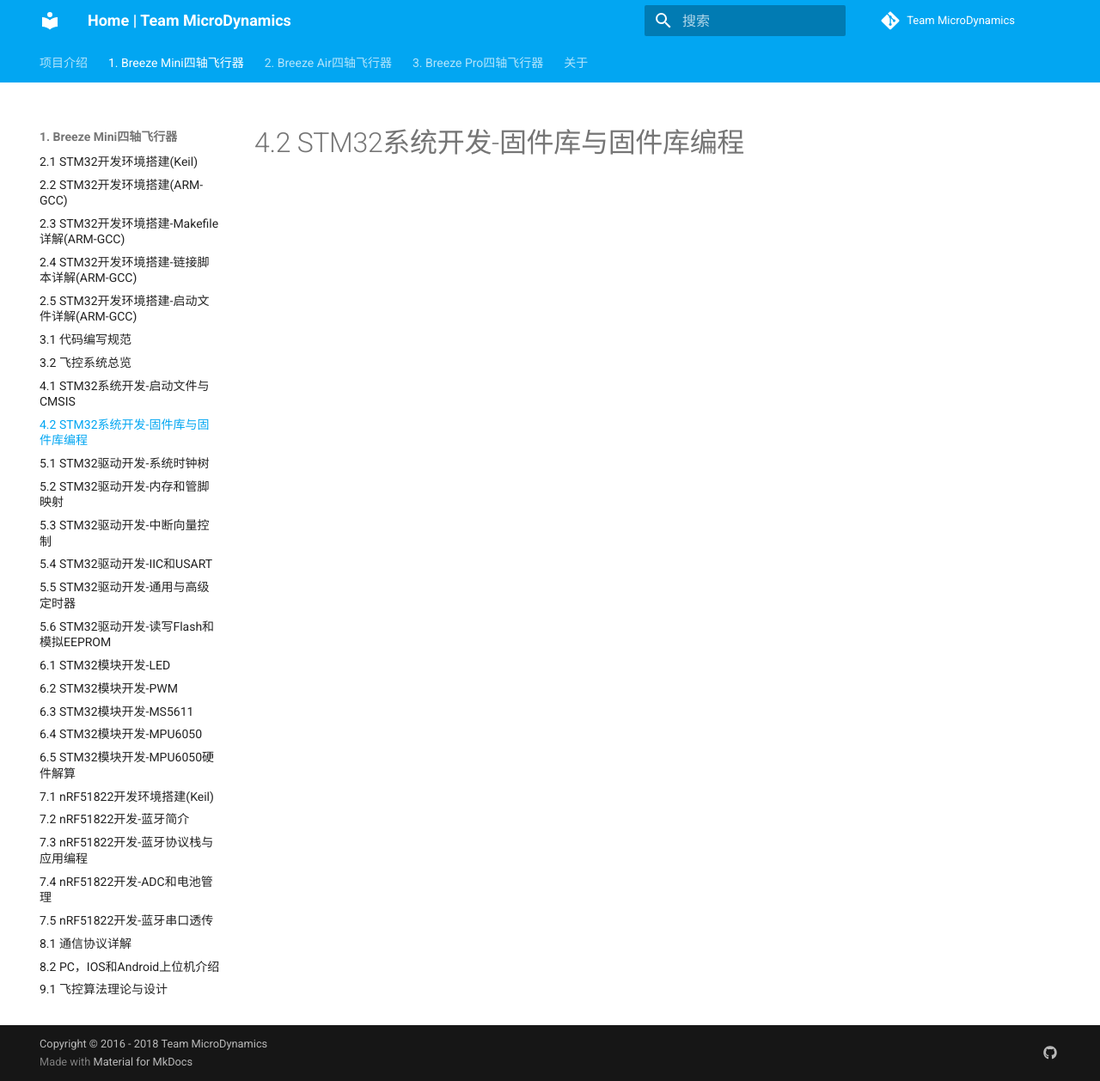
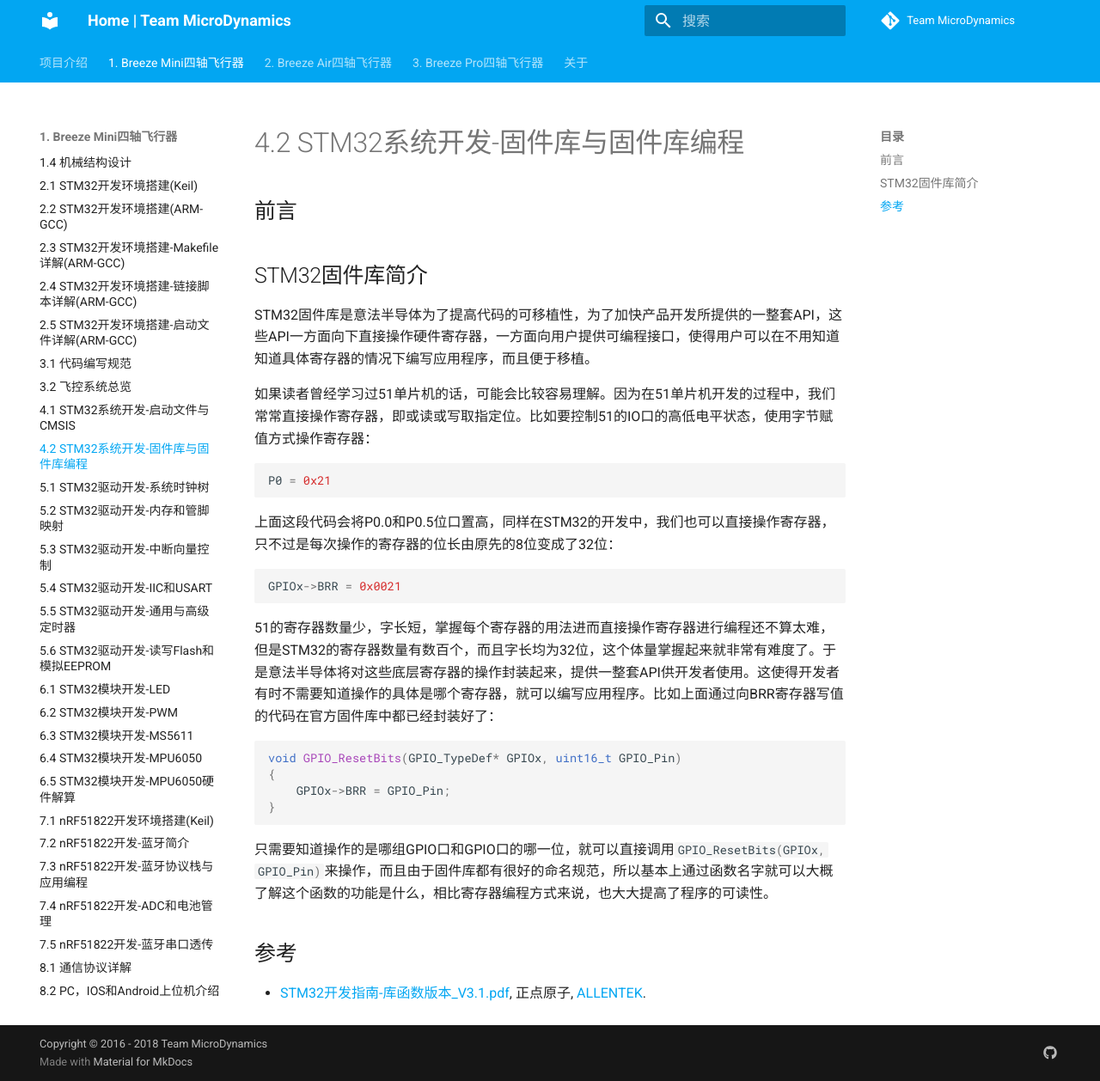
Before and after one commit to microdynamics/microdynamics_website_development, an MkDocs documentation site: the page built from docs/1. Breeze Mini四轴飞行器/4.2 STM32系统开发-固件库与固件库编程.md, in a window 1280 px wide and 1258 px high. Shown: the whole window at 86% size. Built offline with MkDocs 1.6.1 and Material for MkDocs 9.7.7, drawn with Linux system fonts in a browser that asks for light colours; comment, search, counter and statistics services are not loaded.

Commit message:
Add Firmware lib wiki

````diff
--- a/docs/1. Breeze Mini四轴飞行器/4.2 STM32系统开发-固件库与固件库编程.md
+++ b/docs/1. Breeze Mini四轴飞行器/4.2 STM32系统开发-固件库与固件库编程.md
@@ -1 +1,34 @@
 title: 4.2 STM32系统开发-固件库与固件库编程
+
+## 前言
+
+## STM32固件库简介
+
+STM32固件库是意法半导体为了提高代码的可移植性，为了加快产品开发所提供的一整套API，这些API一方面向下直接操作硬件寄存器，一方面向用户提供可编程接口，使得用户可以在不用知道知道具体寄存器的情况下编写应用程序，而且便于移植。
+
+如果读者曾经学习过51单片机的话，可能会比较容易理解。因为在51单片机开发的过程中，我们常常直接操作寄存器，即或读或写取指定位。比如要控制51的IO口的高低电平状态，使用字节赋值方式操作寄存器：
+
+```c
+P0 = 0x21
+```
+
+上面这段代码会将P0.0和P0.5位口置高，同样在STM32的开发中，我们也可以直接操作寄存器，只不过是每次操作的寄存器的位长由原先的8位变成了32位：
+
+```c
+GPIOx->BRR = 0x0021
+```
+
+51的寄存器数量少，字长短，掌握每个寄存器的用法进而直接操作寄存器进行编程还不算太难，但是STM32的寄存器数量有数百个，而且字长均为32位，这个体量掌握起来就非常有难度了。于是意法半导体将对这些底层寄存器的操作封装起来，提供一整套API供开发者使用。这使得开发者有时不需要知道操作的具体是哪个寄存器，就可以编写应用程序。比如上面通过向BRR寄存器写值的代码在官方固件库中都已经封装好了：
+
+```c
+void GPIO_ResetBits(GPIO_TypeDef* GPIOx, uint16_t GPIO_Pin)
+{
+    GPIOx->BRR = GPIO_Pin;
+}
+```
+
+只需要知道操作的是哪组GPIO口和GPIO口的哪一位，就可以直接调用`:::c GPIO_ResetBits(GPIOx, GPIO_Pin)`来操作，而且由于固件库都有很好的命名规范，所以基本上通过函数名字就可以大概了解这个函数的功能是什么，相比寄存器编程方式来说，也大大提高了程序的可读性。
+
+## 参考
+
+* [STM32开发指南-库函数版本_V3.1.pdf](https://documents-1256406063.cos.ap-shanghai.myqcloud.com/STM32F1%E5%BC%80%E5%8F%91%E6%8C%87%E5%8D%97-%E5%BA%93%E5%87%BD%E6%95%B0%E7%89%88%E6%9C%AC_V3.1%20.pdf), 正点原子, [ALLENTEK](http://www.alientek.com/).
````
